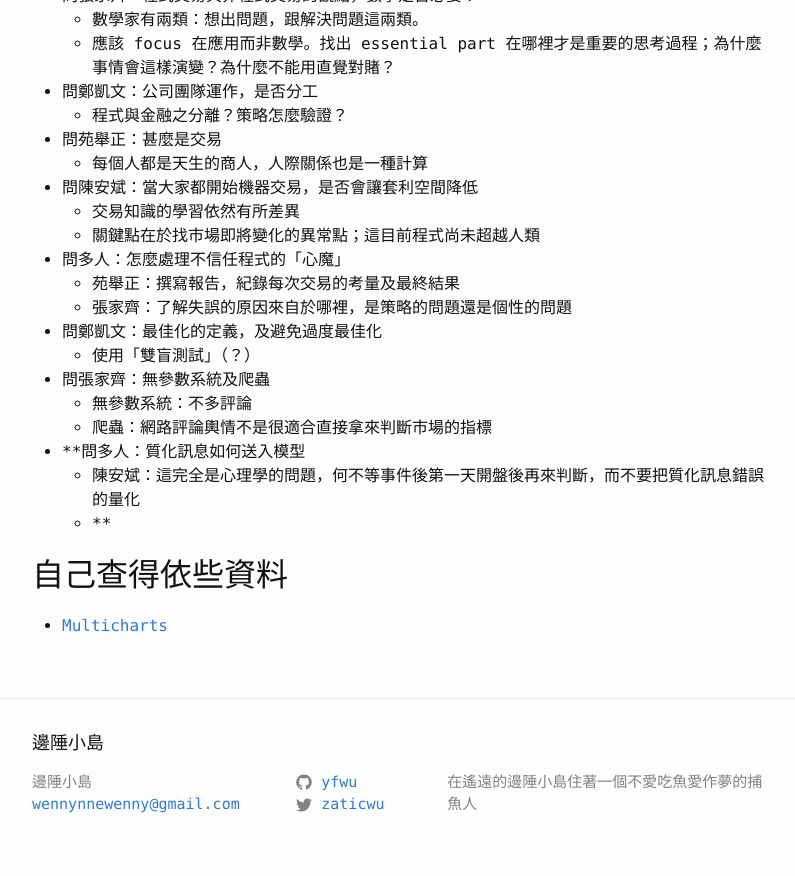
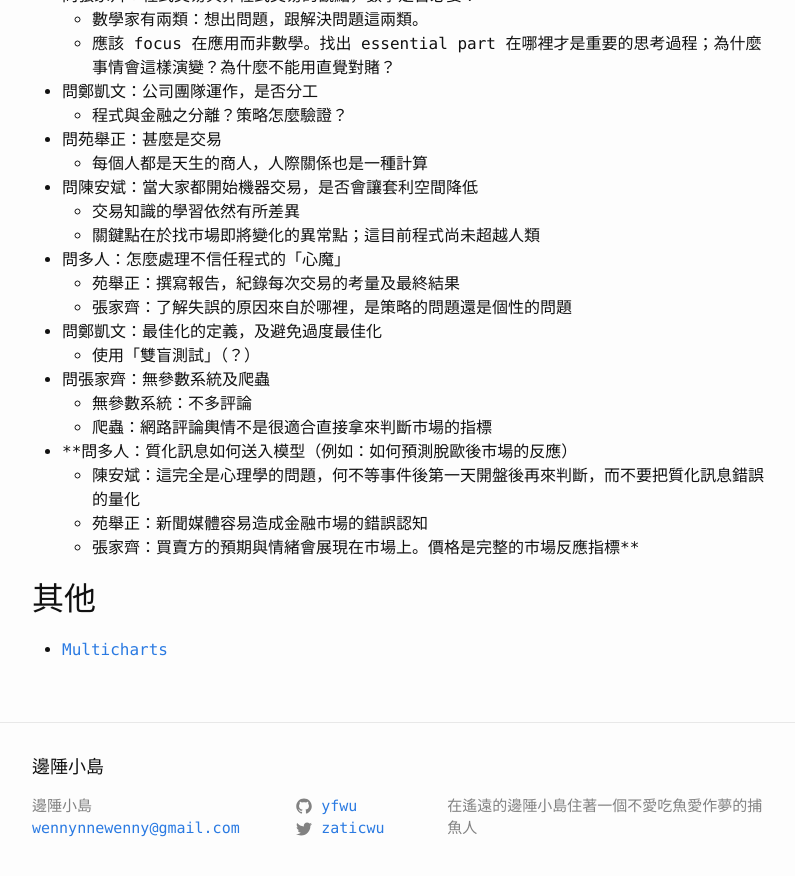
Before and after one commit to algaebrown/yfwu.github.io, a Jekyll site: the page built from _posts/datascience/2016-06-26-quant-speech.md, in a window 1280 px wide and 900 px high, scrolled down 2297 px. Shown: the top 876 px of the window, without its empty margins (238-1033 px from the left). Built offline with Jekyll 4.4.1, drawn with Linux system fonts in a browser that asks for light colours; comment, search, counter and statistics services are not loaded.

Commit message:
update quant-speech

```diff
--- a/_posts/datascience/2016-06-26-quant-speech.md
+++ b/_posts/datascience/2016-06-26-quant-speech.md
@@ -1,5 +1,5 @@
 ---
-title: 金融演講
+title: 交易未來式演講紀錄
 layout: post
 category: datascience
 tags: [quant]
@@ -104,9 +104,10 @@ tags: [quant]
 - 問張家齊：無參數系統及爬蟲
     - 無參數系統：不多評論
     - 爬蟲：網路評論輿情不是很適合直接拿來判斷市場的指標
-- **問多人：質化訊息如何送入模型
+- **問多人：質化訊息如何送入模型（例如：如何預測脫歐後市場的反應）
     - 陳安斌：這完全是心理學的問題，何不等事件後第一天開盤後再來判斷，而不要把質化訊息錯誤的量化
-    - **
+    - 苑舉正：新聞媒體容易造成金融市場的錯誤認知
+    - 張家齊：買賣方的預期與情緒會展現在市場上。價格是完整的市場反應指標**
 
-## 自己查得依些資料
+## 其他
 - [Multicharts](http://www.multicharts.com.tw/)
```
